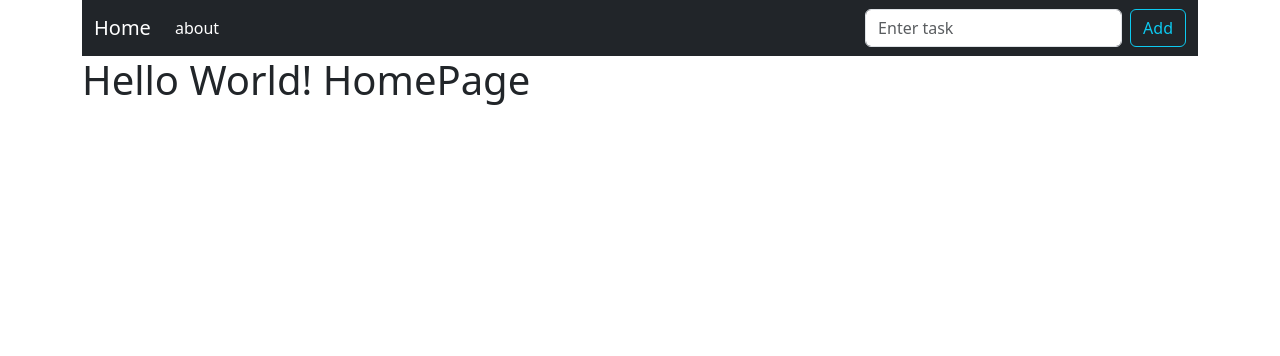
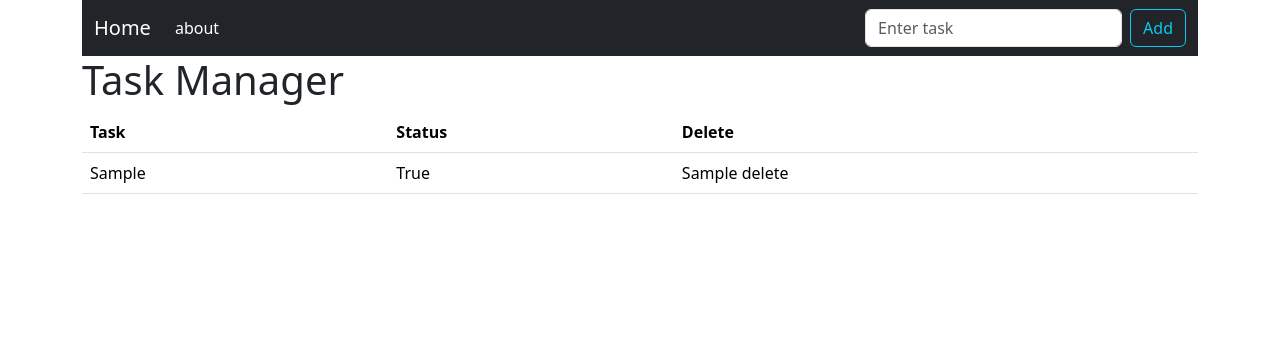
Before and after one commit to bournecreative/djangoTaskManager, a Django app: template taskManagerApp/templates/home.html in a window 1280 px wide. Shown: the top 356 px of the page. Run offline with Django 5.2, Linux system fonts and the light colour scheme; tables that the repository leaves empty hold one stand-in row (values such as "Sample post"); the template is opened without the code that fills it: values that come from a table or form of the project are taken from there, most other values are stand-ins (such as "Sample title", 1, 10 or a date in 2020); some libraries are stand-ins or nearby versions.

Commit message:
manually add list items via admin panel and build out table in the home view by pulling db items

```diff
--- a/taskManagerApp/templates/home.html
+++ b/taskManagerApp/templates/home.html
@@ -1,3 +1,20 @@
-{% extends "base.html" %} {% block content %}
-<h1>Hello World! HomePage</h1>
+{% extends "base.html" %}
+{% block content %}
+    <h1>Task Manager</h1>
+    {% if listItems %}
+    <table class="table">
+        <thead>
+            <tr>
+                <th scope="col">Task</th>
+                <th scope="col">Status</th>
+                <th scope="col">Delete</th>
+            </tr>
+        </thead>
+        <tbody>
+            {% for items in listItems %}
+            <tr><td>{{ items.item }}</td><td>{{ items.completed }}</td><td>{{ Delete }}</td></tr>
+            {% endfor %}
+        </tbody>
+        {% endif %}
+    </table>
 {% endblock %}
--- a/taskManagerApp/views.py
+++ b/taskManagerApp/views.py
@@ -1,8 +1,10 @@
 from django.shortcuts import render
+from .models import List
 
 # Create your views here.
 def home(request):
-    return render(request, 'home.html', {})
+    listItems = List.objects.all
+    return render(request, 'home.html', {'listItems': listItems})
 
 
 def about(request):
```
